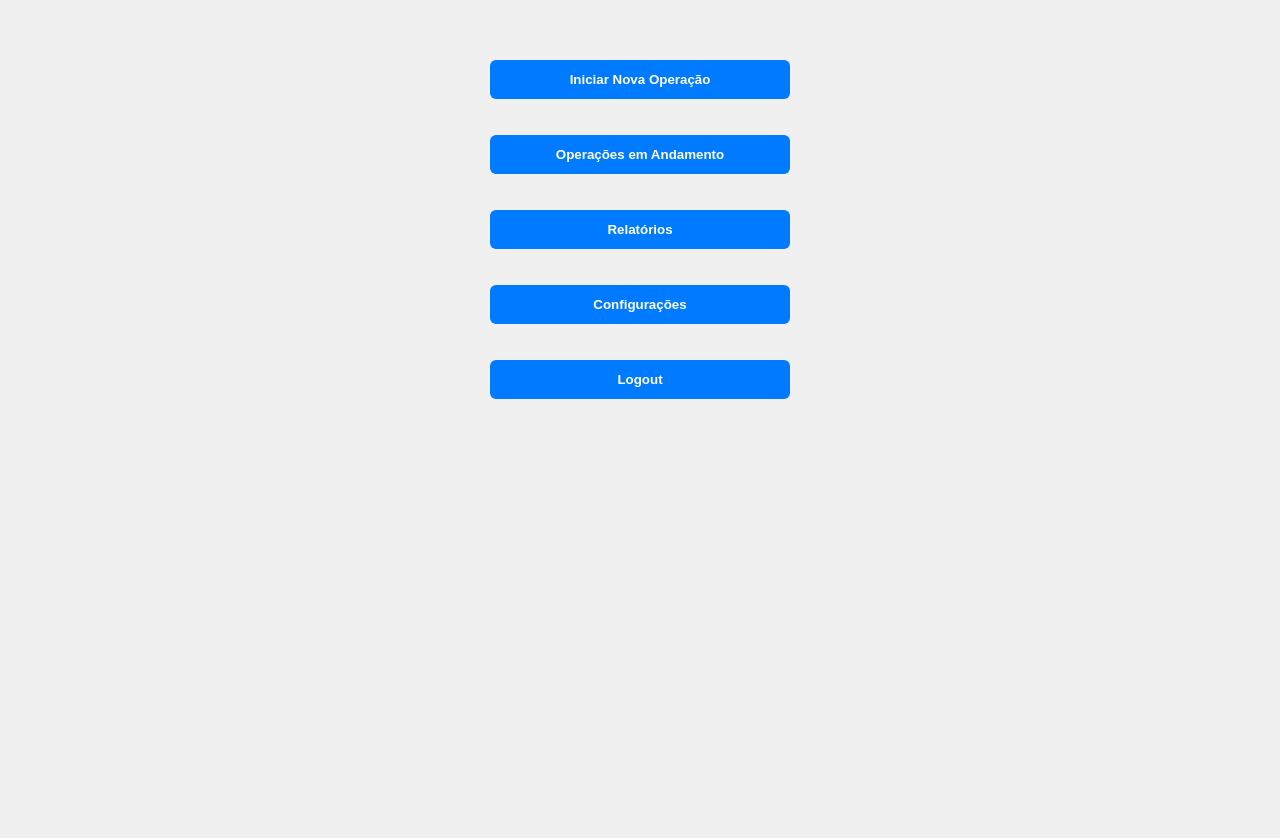
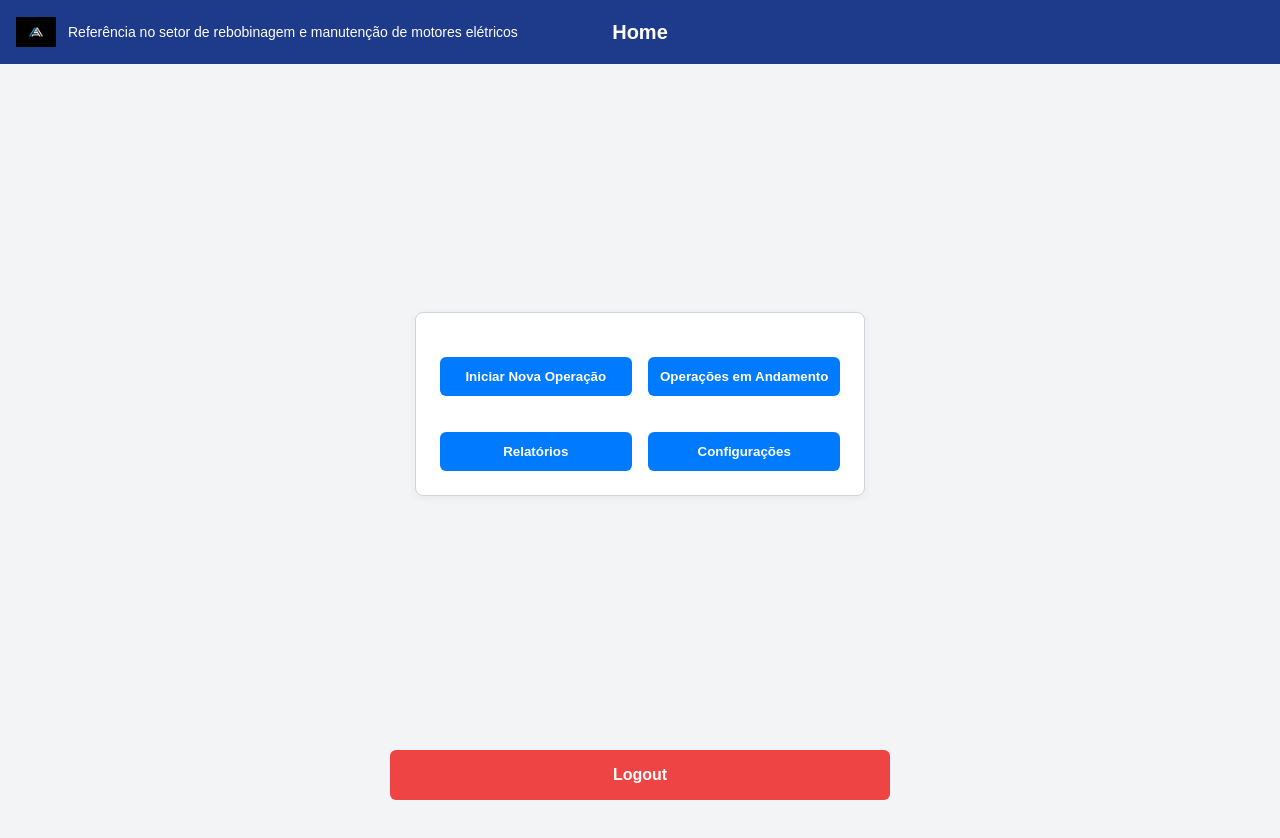
Before and after one commit to juliusRomanzeira/Repositorio, a React (Vite) app in the folder pagina-de-acesso/front-end/: page /Home in a window 1280 px wide. Shown: the top 838 px of the page. Built offline with nearby package versions, Linux system fonts and the light colour scheme.

Commit message:
Netlify 3.4

```diff
--- a/pagina-de-acesso/front-end/src/pages/Home.jsx
+++ b/pagina-de-acesso/front-end/src/pages/Home.jsx
@@ -34,14 +34,105 @@ const Home = () => {
   };
 
   return (
-    <div style={{ display: "flex", flexDirection: "column", gap: "16px", maxWidth: 300, margin: "40px auto" }}>
+    <div style={{ minHeight: '100vh', backgroundColor: '#f3f4f6', paddingBottom: '60px' }}>
+      {/* Barra Superior */}
+      <div
+        style={{
+          display: 'flex',
+          alignItems: 'center',
+          justifyContent: 'space-between',
+          backgroundColor: '#1e3a8a',
+          color: 'white',
+          padding: '0.75rem 1rem',
+          position: 'sticky',
+          top: 0,
+          zIndex: 10,
+        }}
+      >
+        {/* Logo + frase */}
+        <div style={{ display: 'flex', alignItems: 'center', gap: '0.75rem' }}>
+          <img
+            src="/arco.png"
+            alt="Logo"
+            style={{ height: '40px', width: '40px', objectFit: 'contain' }}
+          />
+          <span style={{ fontSize: '0.875rem' }}>
+            Referência no setor de rebobinagem e manutenção de motores elétricos
+          </span>
+        </div>
+
+        {/* Título centralizado */}
+        <div style={{ position: 'absolute', left: '50%', transform: 'translateX(-50%)', fontWeight: 'bold', fontSize: '1.25rem' }}>
+          Home
+        </div>
+      </div>
+
+      {/* Botões centrais com borda */}
+      <div
+        style={{
+          display: 'flex',
+          flexDirection: 'column',
+          alignItems: 'center',
+          justifyContent: 'center',
+          height: 'calc(100vh - 120px)',
+        }}
+      >
+        <div
+          style={{
+            border: '1px solid #d1d5db',
+            borderRadius: '0.5rem',
+            padding: '1.5rem',
+            backgroundColor: 'white',
+            boxShadow: '0 2px 8px rgba(0,0,0,0.05)',
+          }}
+        >
+          <div
+            style={{
+              display: 'grid',
+              gridTemplateColumns: '1fr 1fr',
+              gap: '16px',
+              maxWidth: '500px',
+              minWidth: '300px',
+            }}
+          >
             <button onClick={handleNovaOperacao}>Iniciar Nova Operação</button>
             <button onClick={handleOperacoesEmAndamento}>Operações em Andamento</button>
             {(userRole === "gerente" || userRole === "presidencia") && (
               <button onClick={handleRelatorios}>Relatórios</button>
             )}
             <button onClick={handleConfiguracoes}>Configurações</button>
-      <button onClick={handleLogout}>Logout</button>
+          </div>
+        </div>
+      </div>
+
+     {/* Botão Logout fixo */}
+<button
+  onClick={handleLogout}
+  style={{
+    position: 'fixed',
+    bottom: 0,
+
+    /* centraliza */
+    left: '50%',
+    transform: 'translateX(-50%)',
+
+    width: '500px',
+    maxWidth: '90vw',
+
+    padding: '1rem',
+    backgroundColor: '#ef4444',
+    color: 'white',
+    border: 'none',
+    fontSize: '1rem',
+    cursor: 'pointer',
+    transition: 'background-color 0.3s',
+  }}
+  onMouseOver={e => (e.target.style.backgroundColor = '#dc2626')}
+  onMouseOut={e => (e.target.style.backgroundColor = '#ef4444')}
+>
+  Logout
+</button>
+
     </div>
   );
 };
--- a/pagina-de-acesso/front-end/src/pages/login.jsx
+++ b/pagina-de-acesso/front-end/src/pages/login.jsx
@@ -121,6 +121,15 @@ function Home() {
             </button>
           </div>
         </div>
+      <div style={{
+        position: 'absolute',
+        bottom: '1rem',
+        right: '1rem',
+        fontSize: '0.75rem',
+        color: '#6b7280'
+      }}>
+        Powered by NeuroFlux
+      </div>
       </div>
     </div>
   );
```
Lines whose indentation alone changed are shown as unchanged.
